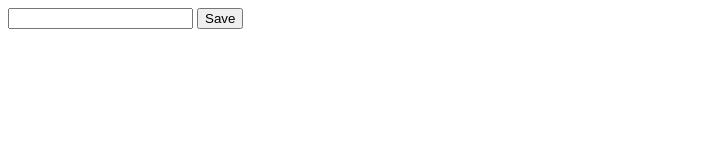
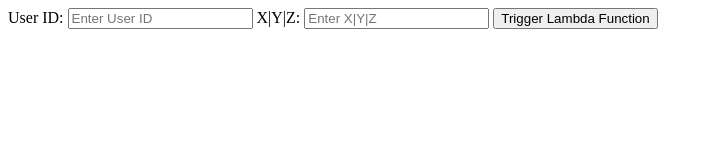
Before and after one commit to Concord1/node-ex, a website: page index.html in a window 1280 px wide. Shown: the whole page, without its empty margins (0-713 px from the left). Drawn offline with Linux system fonts and the light colour scheme.

Commit message:
Update index.html

```diff
--- a/index.html
+++ b/index.html
@@ -1,34 +1,18 @@
+<!-- index.html -->
 <!DOCTYPE html>
 <html>
-  <head>
-    <meta charset="UTF-8" />
-    <title>Store User Input</title>
-    <script>
-      function storeData() {
-        const userInput = document.getElementById('userInput').value;
-        const payload = {
-          userInput: userInput
-        };
+<head>
+  <title>Netlify Button Example</title>
+</head>
+<body>
+  <label for="userId">User ID:</label>
+  <input type="text" id="userId" placeholder="Enter User ID">
 
-        fetch('', {
-          method: 'POST',
-          headers: {
-            'Content-Type': 'application/json'
-          },
-          body: JSON.stringify(payload)
-        })
-          .then(response => response.json())
-          .then(data => {
-            // Handle the response from the server if needed
-          })
-          .catch(error => {
-            // Handle any errors that occur during the request
-          });
-      }
-    </script>
-  </head>
-  <body>
-    <input type="text" id="userInput" />
-    <button onclick="storeData()">Save</button>
-  </body>
+  <label for="xyz">X|Y|Z:</label>
+  <input type="text" id="xyz" placeholder="Enter X|Y|Z">
+
+  <button id="lambdaButton">Trigger Lambda Function</button>
+
+  <script src="script.js"></script>
+</body>
 </html>
```
